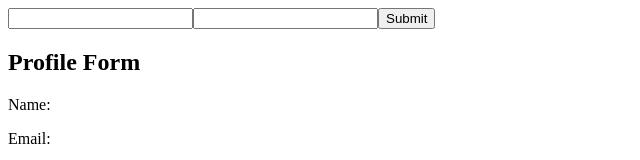
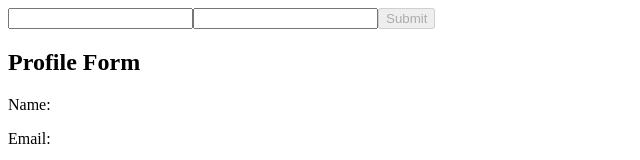
Before and after one commit to NahuelAlaniz/my-first-angular-app, an Angular app: page / in a window 1280 px wide. Shown: the top 160 px of the page, without its empty margins (0-640 px from the left). Built offline with nearby package versions, Linux system fonts and the light colour scheme.

Commit message:
Validar Formularios

```diff
--- a/src/app/app.components.ts
+++ b/src/app/app.components.ts
@@ -1,6 +1,6 @@
 import {Component} from '@angular/core';
 import {FormGroup, FormControl} from '@angular/forms';
-import {ReactiveFormsModule} from '@angular/forms';
+import {ReactiveFormsModule, Validators} from '@angular/forms';
 
 @Component({
   selector: 'app-root',
@@ -8,7 +8,7 @@
     <form [formGroup]="profileForm" (ngSubmit)="handleSubmit()">
       <input type="text" formControlName="name" />
       <input type="email" formControlName="email" />
-      <button type="submit">Submit</button>
+      <button type="submit" [disabled]="!profileForm.valid">Submit</button>
     </form>
 
     <h2>Profile Form</h2>
@@ -19,8 +19,8 @@
 })
 export class AppComponent {
   profileForm = new FormGroup({
-    name: new FormControl(''),
-    email: new FormControl(''),
+    name: new FormControl('', Validators.required),
+    email: new FormControl('', [Validators.required, Validators.email]),
   });
 
   handleSubmit() {
```
